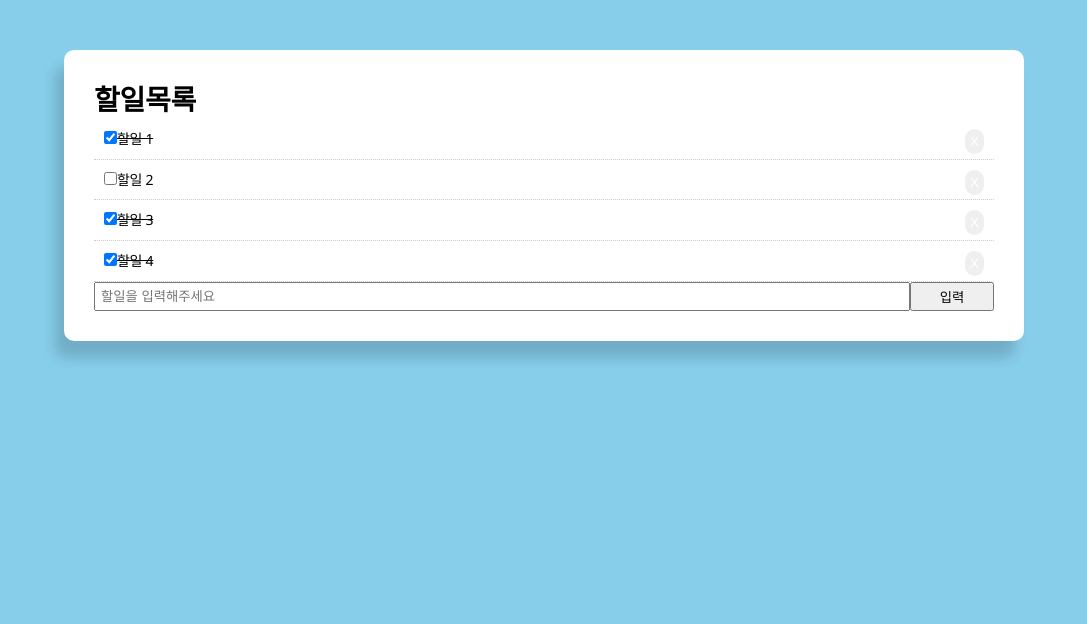
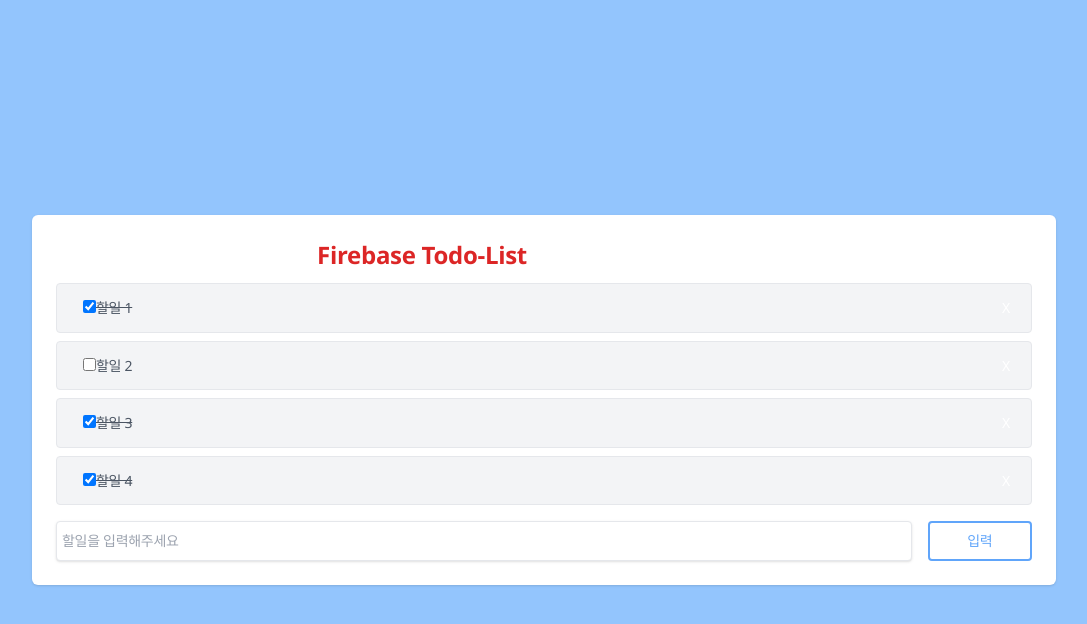
Before and after one commit to abismo-github/fb-todo, a React (Create React App) app: page / in a window 1280 px wide. Shown: the top 624 px of the page, without its empty margins (96-1183 px from the left). Built offline with nearby package versions, Linux system fonts and the light colour scheme.

Commit message:
feat: Tailwind 적용

```diff
--- a/package.json
+++ b/package.json
@@ -40,6 +40,7 @@
     "eslint-config-prettier": "^8.8.0",
     "eslint-plugin-react": "^7.32.2",
     "prettier": "^2.8.8",
-    "sass": "^1.63.3"
+    "sass": "^1.63.3",
+    "tailwindcss": "^3.3.2"
   }
 }
--- a/src/App.js
+++ b/src/App.js
@@ -14,13 +14,12 @@
   ]);
 
 
-
   return (
-    <>
-      <div className="container">
-        <div className="todo-block">
-          <div className="title">
-            <h1>할일목록</h1>
+    <div className="flex items-center justify-center w-screen h-screen bg-blue-300">
+      <div className="w-4/5 p-6 bg-white rounded-[6px] shadow">
+        <div>
+          <div className="flex justify-between mb-3">
+            <h1 className="text-center w-3/4 text-2xl text-red-600 font-semibold">Firebase Todo-List</h1>
           </div>
           {/* 할일 목록 */}
           <List todoData={todoData} setTodoData={setTodoData}/>
@@ -28,7 +27,7 @@
           <Form todoData={todoData} setTodoData={setTodoData} />
         </div>
       </div>
-    </>
+    </div>
   );
 }
 
--- a/src/components/Form.js
+++ b/src/components/Form.js
@@ -30,9 +30,12 @@
     setValue("");
   };
   return (
-
     <div>
-        <form style={{ display: "flex" }} onSubmit={handleSubmit}>
+      <form
+        className="flex pt-2"
+        style={{ display: "flex" }}
+        onSubmit={handleSubmit}
+      >
         <input
           type="text"
           name="value"
@@ -42,8 +45,10 @@
           placeholder= "할일을 입력해주세요"
           value={value}
           onChange={handleChange}
+          className="w-full px-3 py-2 mr-4 text-gray-500 border rounded shadow"
           />
-              <input type="submit" style={{ flex: "1"}} value="입력" />
+          <input type="submit" style={{ flex: "1" }} value="입력" className="p-2 text-blue-400 border-2 border-blue-400 rounded hover:text-white hover:bg-blue-400"
+          />
             </form>
           </div>
   )
--- a/src/components/List.js
+++ b/src/components/List.js
@@ -19,4 +19,5 @@
   );
 };
 
+// 리랜더링 최적화를 위한 코드
 export default React.memo(List);
--- a/src/components/ListItem.js
+++ b/src/components/ListItem.js
@@ -13,7 +13,6 @@
   const getStyle = _completed => {
     return {
       padding: "10px",
-      borderBottom: "1px dotted #ccc",
       textDecoration: _completed ? "line-through" : "none",
     };
   };
@@ -40,19 +39,24 @@
     setTodoData(newTodoData);
   };
   return (
-    <div style={getStyle(item.completed)} key={item.id}>
+    <div className="flex items-center justify-between w-full mb-2 px-4 py-1 text-gray-600 bg-gray-100 border rounded">
+      <div className="items-center" style={getStyle(item.completed)} >
       {/* defaultCheced : 체크박스에 기본체크 상태 설정 */}
       <input
         type="checkbox"
         defaultChecked={item.completed}
         onChange={() => handleCompleteChange(item.id)}
       />
-      {item.title}
+        {item.title}
+      </div>
+      <div className="items-center">
       <button style={btnStyle} onClick={() => handleClick(item.id)}>
         X
       </button>
+      </div>
     </div>
   );
 };
 
+// 리랜더링 최적화 적용
 export default React.memo(ListItem);
--- a/src/index.css
+++ b/src/index.css
@@ -1,3 +1,7 @@
+@charset "utf-8";
+@tailwind base;
+@tailwind components;
+@tailwind utilities;
 body {
     background: skyblue;
 }
--- /dev/null
+++ b/tailwind.config.js
@@ -0,0 +1,8 @@
+/** @type {import('tailwindcss').Config} */
+module.exports = {
+  content: ["./src/**/*.{html,js}"],
+  theme: {
+    extend: {},
+  },
+  plugins: [],
+}
```
Also changed, not shown: 1 other file (tests, documents, lock files or other folders). Lines whose indentation alone changed are shown as unchanged.
